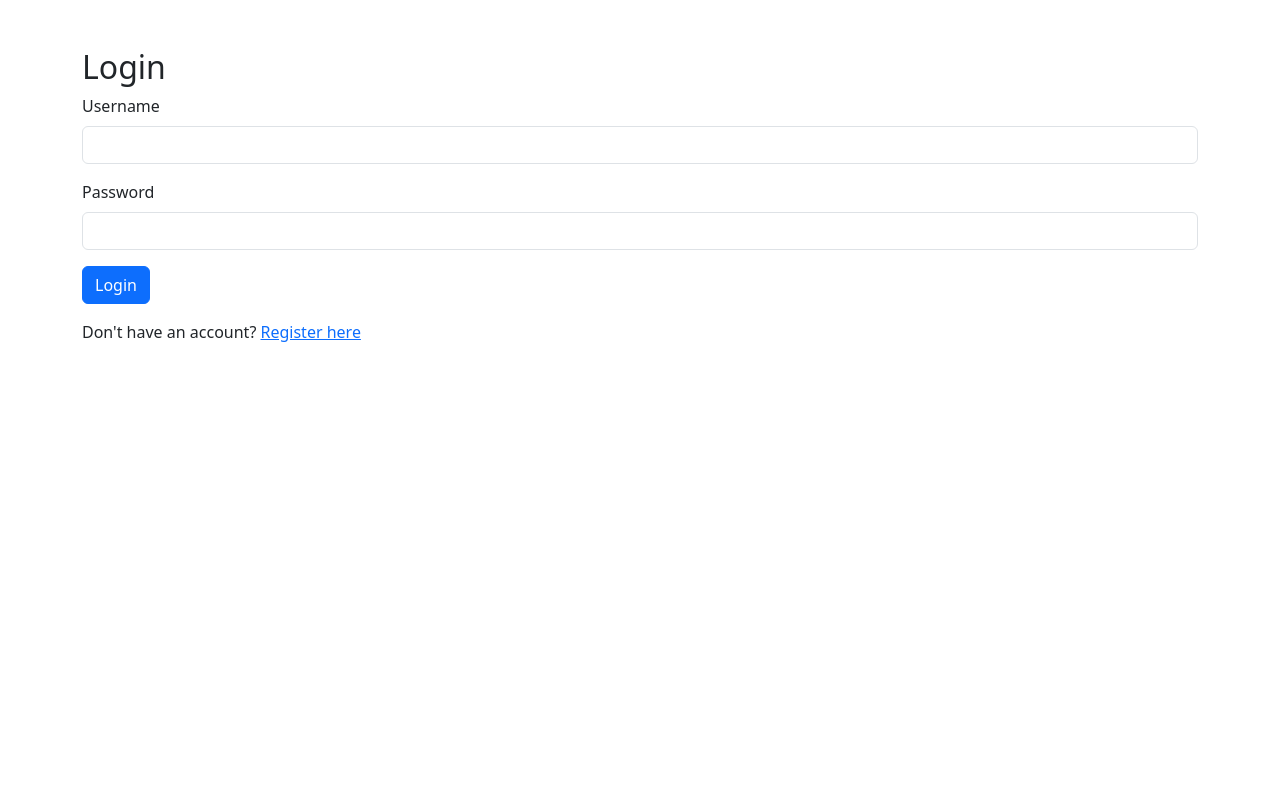
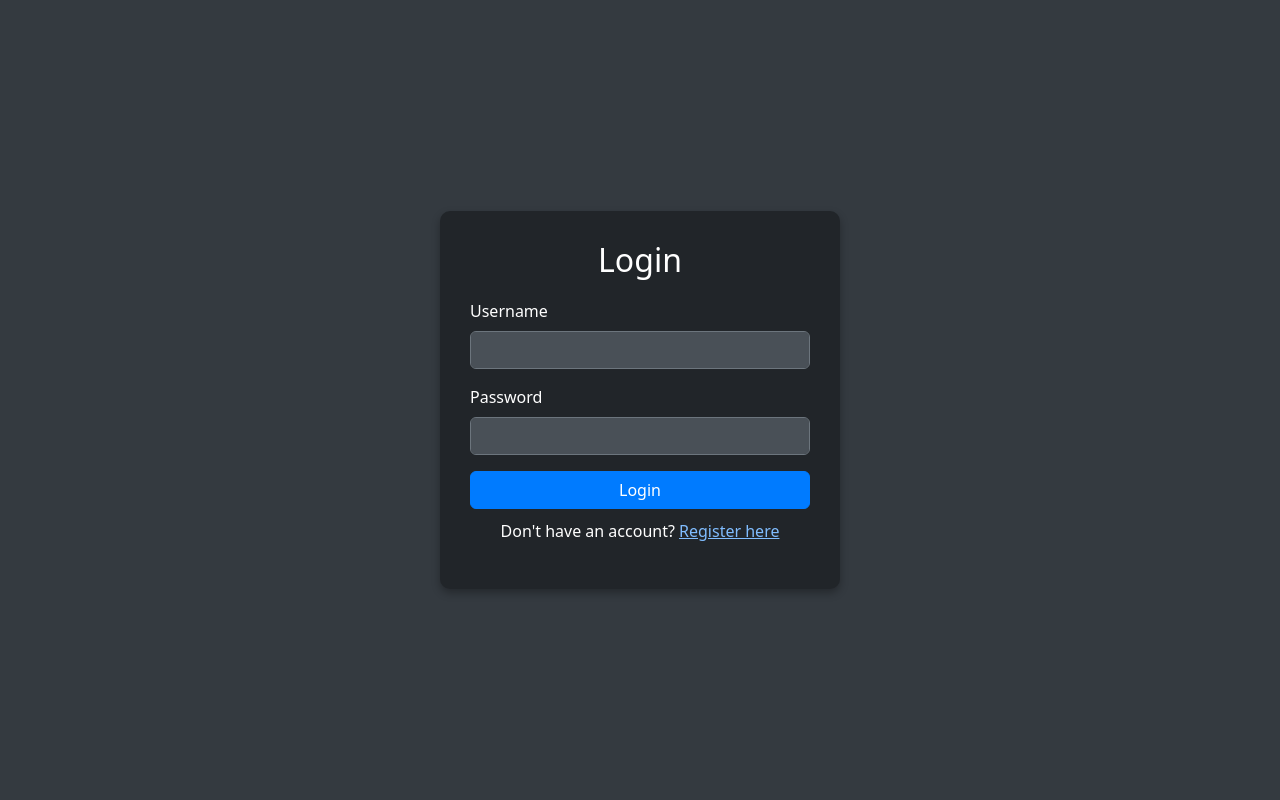
Before and after one commit to billyjo287/oop, a PHP site: page /login.php in a window 1280 px wide. Run offline with PHP 8.4, Linux system fonts and the light colour scheme.

Commit message:
styling the login page

```diff
--- a/public/login.php
+++ b/public/login.php
@@ -34,12 +34,67 @@ if ($_SERVER['REQUEST_METHOD'] == 'POST') {
 <html lang="en">
 <head>
     <meta charset="UTF-8">
+    <meta name="viewport" content="width=device-width, initial-scale=1.0">
     <title>Login</title>
     <!-- Bootstrap CDN -->
     <link href="https://cdn.jsdelivr.net/npm/bootstrap@5.3.0/dist/css/bootstrap.min.css" rel="stylesheet">
+    <style>
+
+        body {
+            background-color: #343a40;
+            color: white;
+            display: flex;
+            justify-content: center;
+            align-items: center;
+            height: 100vh;
+        }
+        .login-container {
+            background-color: #212529;
+            padding: 30px;
+            border-radius: 10px;
+            box-shadow: 0 4px 8px rgba(0, 0, 0, 0.3);
+            width: 100%;
+            max-width: 400px;
+        }
+        h2 {
+            text-align: center;
+            margin-bottom: 20px;
+        }
+        .form-control {
+            background-color: #495057;
+            color: white;
+            border: 1px solid #6c757d;
+        }
+        .form-control:focus {
+            background-color: #495057;
+            color: white;
+            box-shadow: none;
+            border-color: #80bdff;
+        }
+        .btn-primary {
+            background-color: #007bff;
+            border-color: #007bff;
+            width: 100%;
+        }
+        .btn-primary:hover {
+            background-color: #0056b3;
+        }
+        .alert {
+            background-color: #dc3545;
+            color: white;
+        }
+        .register-link {
+            text-align: center;
+            margin-top: 10px;
+        }
+        .register-link a {
+            color: #80bdff;
+        }
+    </style>
 </head>
 <body>
-<div class="container mt-5">
+
+<div class="login-container">
     <h2>Login</h2>
     <?php if ($error_message): ?>
         <div class="alert alert-danger"><?php echo $error_message; ?></div>
@@ -55,7 +110,8 @@ if ($_SERVER['REQUEST_METHOD'] == 'POST') {
         </div>
         <button type="submit" class="btn btn-primary">Login</button>
     </form>
-    <p class="mt-3">Don't have an account? <a href="register.php">Register here</a></p>
+    <p class="register-link">Don't have an account? <a href="register.php">Register here</a></p>
 </div>
+
 </body>
 </html>
```
